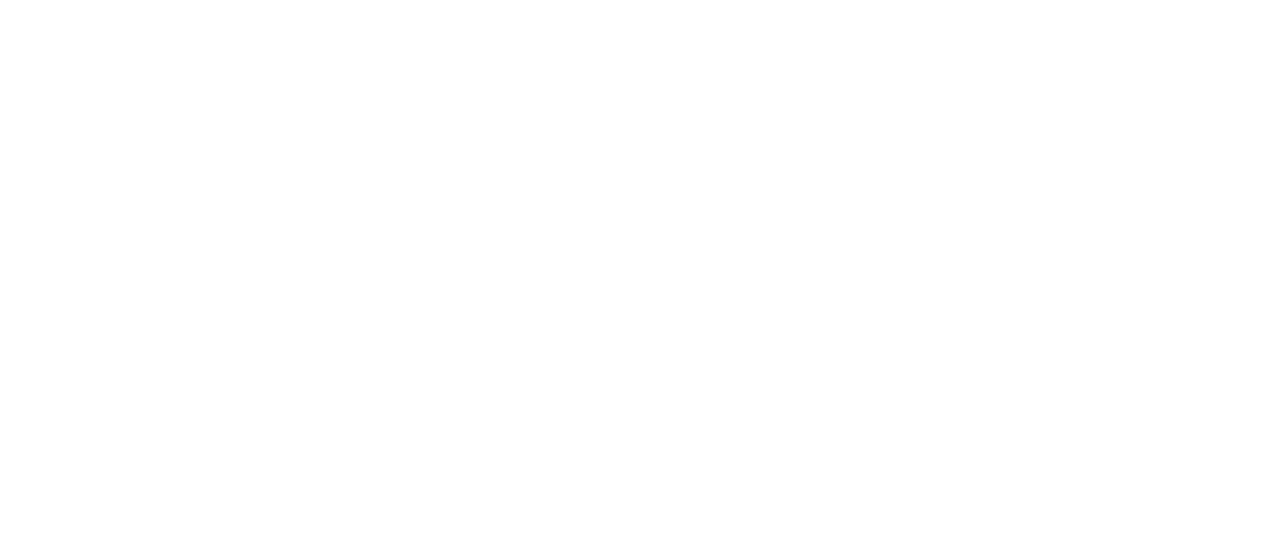
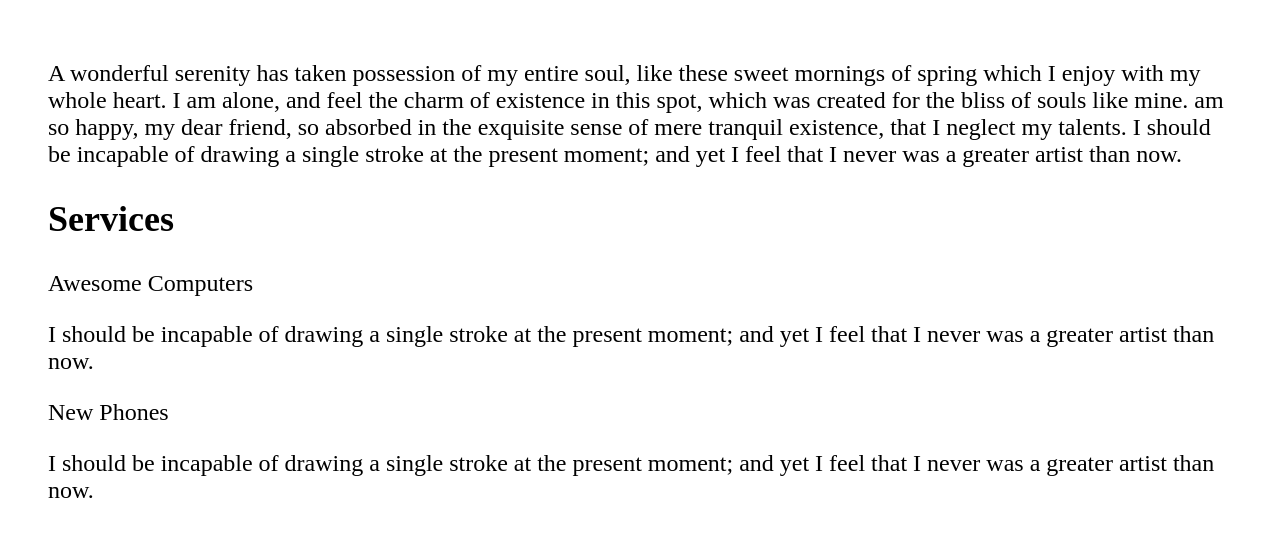
Before and after one commit to ChrisKalema/Library, a website: page dist/index.html in a window 1280 px wide. Drawn offline with Linux system fonts and the light colour scheme.

Commit message:
added dropdown

```diff
--- a/dist/index.html
+++ b/dist/index.html
@@ -4,8 +4,43 @@
   <meta name="viewport" content="width=device-width, initial-scale=1.0">
   <meta http-equiv="X-UA-Compatible" content="ie=edge">
   <title>Library</title>
+  <style>
+    body{ font-size: 1.5em;}
+    .container{ margin: 40px; margin-top: 60px;}
+  </style>
 </head>
 <body>
+
+  <div class="container">
+    <!-- tooltip -->
+    <p>A wonderful serenity has taken possession of my entire soul,
+      like these sweet mornings of spring which I enjoy with my whole heart.
+      I am alone, and feel the charm of existence in this spot,
+      which was created for the bliss of souls like mine.
+      <span class = 'tooltip' data-message = "I'm a tooltip- stopped at 7:22!">am so happy,</span> my dear friend,
+      so absorbed in the exquisite sense of mere tranquil existence,
+      that I neglect my talents. I should be incapable of drawing a single stroke
+      at the present moment; and yet I feel that I never was a greater artist than now.</p>
+
+      <h2>Services</h2>
+      <!-- dropdowns -->
+
+      <div class="dropdown">
+        <div class="trigger">Awesome Computers</div>
+        <div class="content">
+          <p>I should be incapable of drawing a single stroke
+            at the present moment; and yet I feel that I never was a greater artist than now.</p>
+        </div>
+      </div>
+
+      <div class="dropdown">
+        <div class="trigger">New Phones</div>
+        <div class="content">
+          <p>I should be incapable of drawing a single stroke
+            at the present moment; and yet I feel that I never was a greater artist than now.</p>
+        </div>
+      </div>
+  </div>
 
   <script src="assets/bundle.js"></script>
 </body>
```
